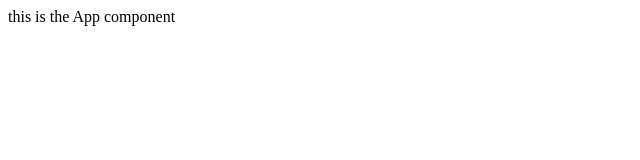
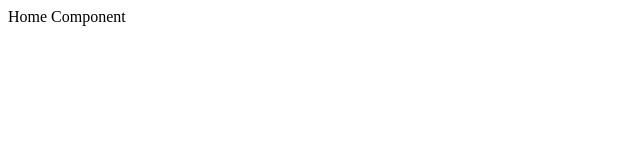
Before and after one commit to HassanDevelops/electron-cra-starter-kit, a React (Create React App) app: page / in a window 1280 px wide. Shown: the top 160 px of the page, without its empty margins (0-640 px from the left). Built offline with nearby package versions, Linux system fonts and the light colour scheme.

Commit message:
added home compoenent

```diff
--- a/src/App.js
+++ b/src/App.js
@@ -1,11 +1,13 @@
 import React from "react";
-import { HashRouter as Router } from "react-router-dom";
-
+import { HashRouter as Router, Switch, Route } from "react-router-dom";
+import Home from "./pages/Home";
 const App = () => {
   return (
     <>
       <Router>
-        <div>this is the App component</div>
+        <Switch>
+          <Route path="/" exact component={Home} />
+        </Switch>
       </Router>
     </>
   );
--- /dev/null
+++ b/src/pages/Home.js
@@ -0,0 +1,7 @@
+import React from "react";
+
+const Home = () => {
+  return <div>Home Component</div>;
+};
+
+export default Home;
```
